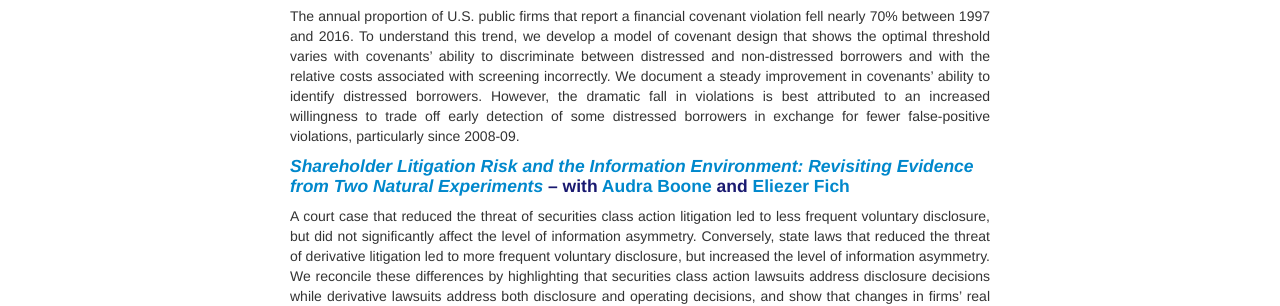
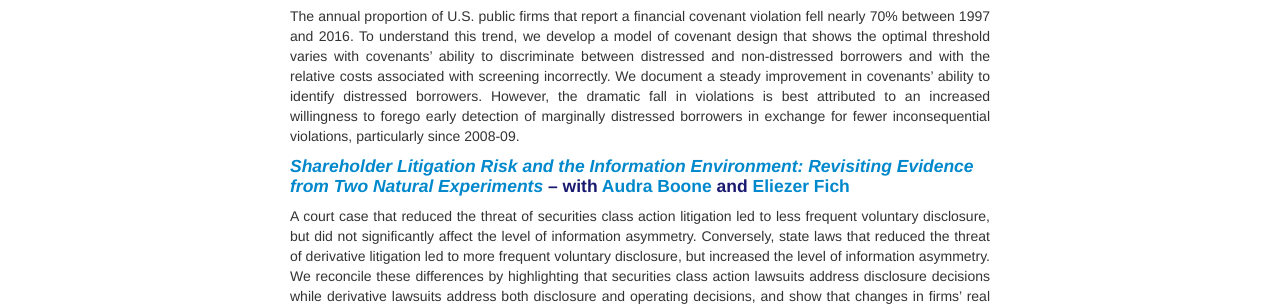
Before and after one commit to ThomasPGriffin/thomaspgriffin.github.io, a Jekyll site: the page built from pages/research.md, in a window 1280 px wide. Shown: the part 516-822 px from the top of the page. Built offline with Jekyll 4.4.1, drawn with Linux system fonts in a browser that asks for light colours.

Commit message:
Update research.md

```diff
--- a/pages/research.md
+++ b/pages/research.md
@@ -14,9 +14,9 @@ We examine the impact of creditor control rights on corporate acquisitions. Near
 
 ### <u>WORKING PAPERS<u>
 
-#### *[Losing Control? The 20-Year Decline in Loan Covenant Violations]({{ BASE_PATH}}/pages/violTrend_202112.pdf)* – with <a href="https://sites.google.com/view/gregnini/home">Greg Nini</a> and <a href="https://www.commerce.virginia.edu/faculty/smith">David Smith</a>
+#### *[Losing Control? The 20-Year Decline in Loan Covenant Violations]({{ BASE_PATH}}/pages/violTrend_20211208.pdf)* – with <a href="https://sites.google.com/view/gregnini/home">Greg Nini</a> and <a href="https://www.commerce.virginia.edu/faculty/smith">David Smith</a>
 <div align="justify">
-The annual proportion of U.S. public firms that report a financial covenant violation fell nearly 70% between 1997 and 2016. To understand this trend, we develop a model of covenant design that shows the optimal threshold varies with covenants’ ability to discriminate between distressed and non-distressed borrowers and with the relative costs associated with screening incorrectly. We document a steady improvement in covenants’ ability to identify distressed borrowers. However, the dramatic fall in violations is best attributed to an increased willingness to trade off early detection of some distressed borrowers in exchange for fewer false-positive violations, particularly since 2008-09.
+The annual proportion of U.S. public firms that report a financial covenant violation fell nearly 70% between 1997 and 2016. To understand this trend, we develop a model of covenant design that shows the optimal threshold varies with covenants’ ability to discriminate between distressed and non-distressed borrowers and with the relative costs associated with screening incorrectly. We document a steady improvement in covenants’ ability to identify distressed borrowers. However, the dramatic fall in violations is best attributed to an increased willingness to forego early detection of marginally distressed borrowers in exchange for fewer inconsequential violations, particularly since 2008-09.
 </div>
 
 #### *[Shareholder Litigation Risk and the Information Environment: Revisiting Evidence from Two Natural Experiments]({{ BASE_PATH}}/pages/bfg_20210628.pdf)* – with <a href="https://sites.google.com/site/audralboone/home?authuser=0">Audra Boone</a> and <a href="https://www.lebow.drexel.edu/people/eliezerfich">Eliezer Fich</a>
```
